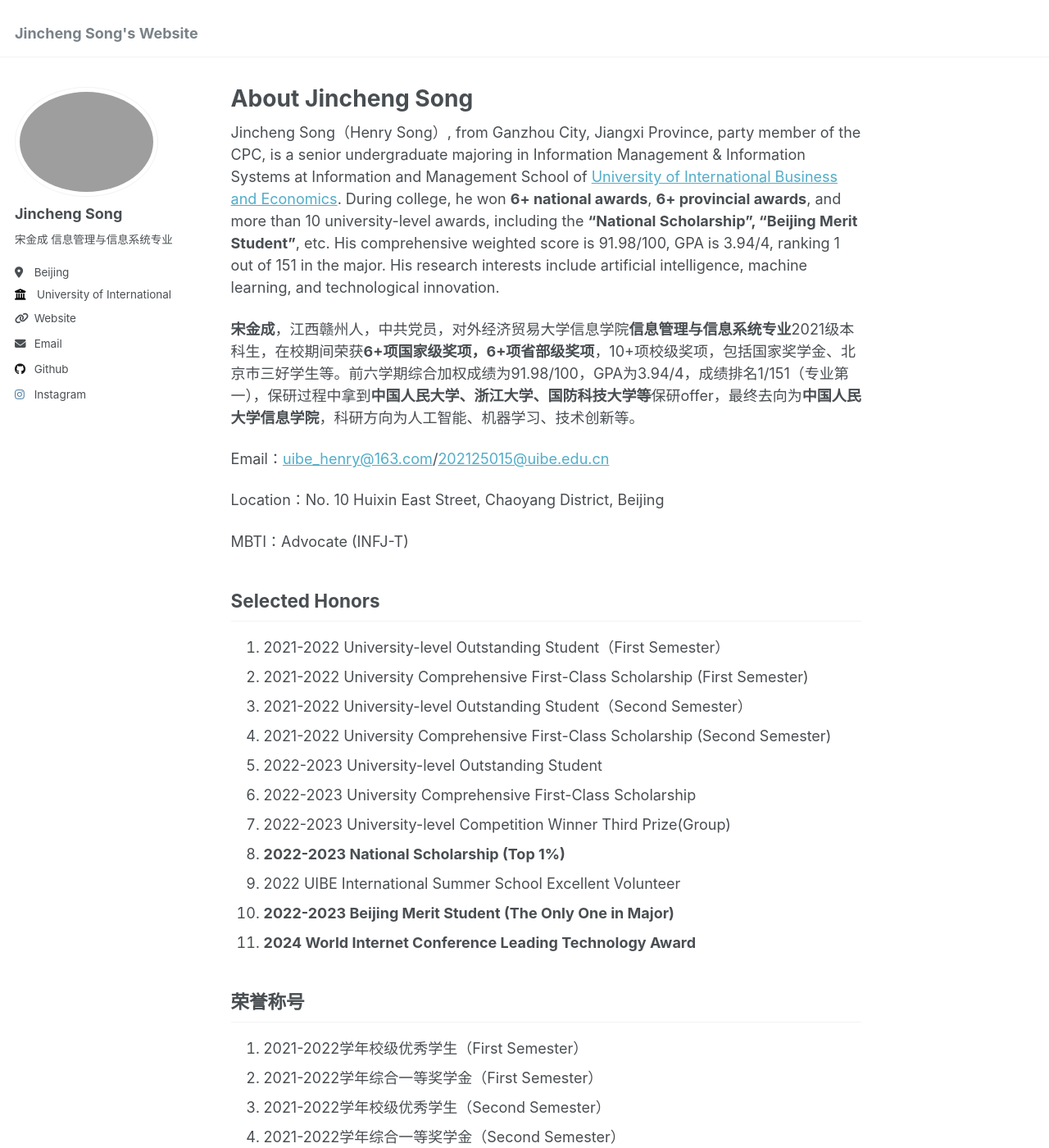
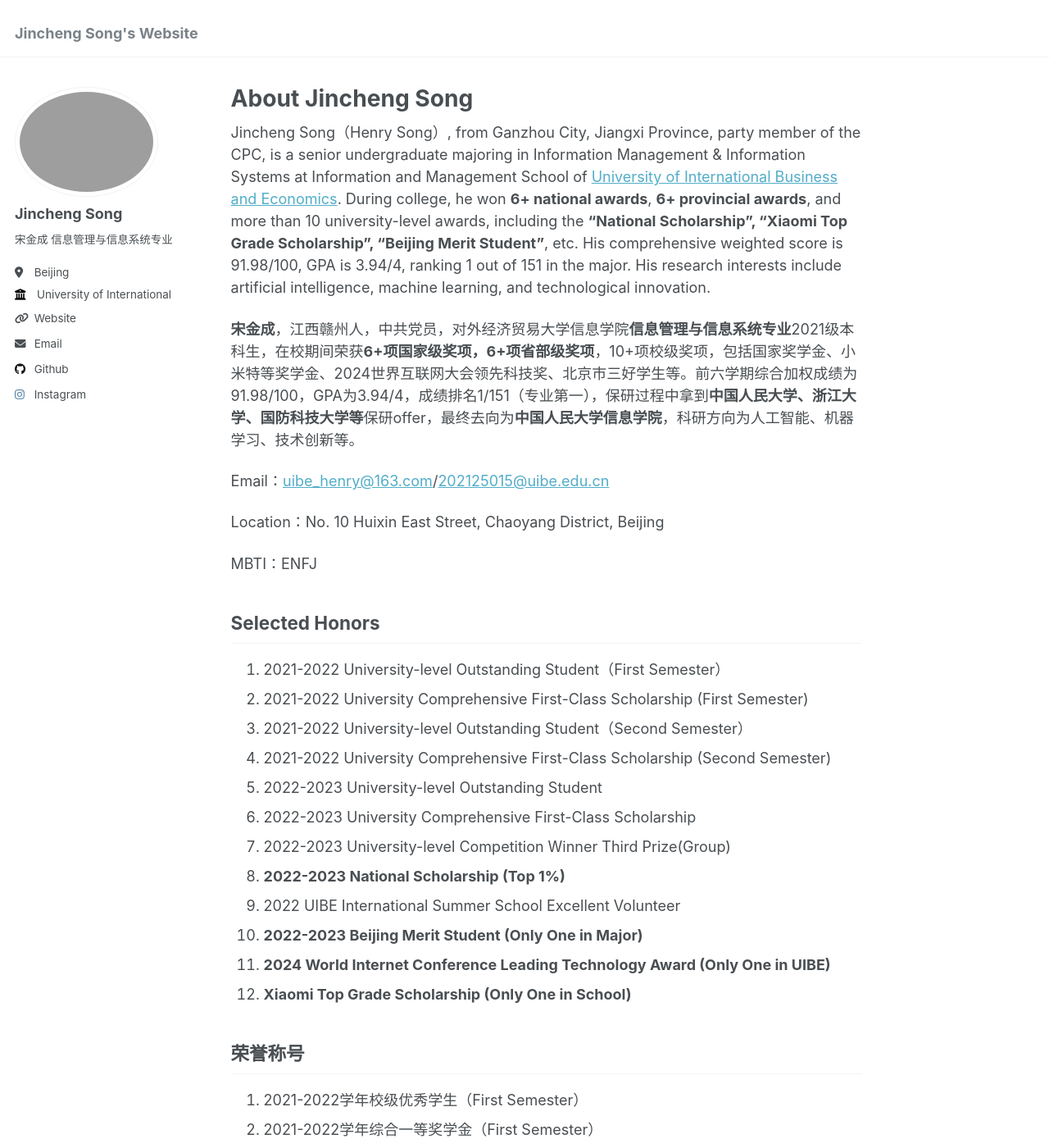
Before and after one commit to henrysong2003/henrysong2003.github.io, a Jekyll site: the page built from _pages/about.md, in a window 1280 px wide and 1400 px high. Shown: the whole window at 82% size. Built offline with Jekyll 4.4.1, drawn with Linux system fonts in a browser that asks for light colours; some of the changed text lies outside the part shown.

Commit message:
Update about.md

```diff
--- a/_pages/about.md
+++ b/_pages/about.md
@@ -6,15 +6,15 @@ redirect_from:
   - /about/
   - /about.html
 ---
-Jincheng Song（Henry Song）, from Ganzhou City, Jiangxi Province, party member of the CPC, is a senior undergraduate majoring in Information Management & Information Systems at Information and Management School of [University of International Business and Economics](https://www.uibe.edu.cn/). During college, he won **6+ national awards**, **6+ provincial awards**, and more than 10 university-level awards, including the **“National Scholarship”, “Beijing Merit Student”**, etc. His comprehensive weighted score is 91.98/100, GPA is 3.94/4, ranking 1 out of 151 in the major. His research interests include artificial intelligence, machine learning, and technological innovation.
+Jincheng Song（Henry Song）, from Ganzhou City, Jiangxi Province, party member of the CPC, is a senior undergraduate majoring in Information Management & Information Systems at Information and Management School of [University of International Business and Economics](https://www.uibe.edu.cn/). During college, he won **6+ national awards**, **6+ provincial awards**, and more than 10 university-level awards, including the **“National Scholarship”, "Xiaomi Top Grade Scholarship", “Beijing Merit Student”**, etc. His comprehensive weighted score is 91.98/100, GPA is 3.94/4, ranking 1 out of 151 in the major. His research interests include artificial intelligence, machine learning, and technological innovation.
 
-**宋金成**，江西赣州人，中共党员，对外经济贸易大学信息学院**信息管理与信息系统专业**2021级本科生，在校期间荣获**6+项国家级奖项，6+项省部级奖项**，10+项校级奖项，包括国家奖学金、北京市三好学生等。前六学期综合加权成绩为91.98/100，GPA为3.94/4，成绩排名1/151（专业第一），保研过程中拿到**中国人民大学、浙江大学、国防科技大学等**保研offer，最终去向为**中国人民大学信息学院**，科研方向为人工智能、机器学习、技术创新等。
+**宋金成**，江西赣州人，中共党员，对外经济贸易大学信息学院**信息管理与信息系统专业**2021级本科生，在校期间荣获**6+项国家级奖项，6+项省部级奖项**，10+项校级奖项，包括国家奖学金、小米特等奖学金、2024世界互联网大会领先科技奖、北京市三好学生等。前六学期综合加权成绩为91.98/100，GPA为3.94/4，成绩排名1/151（专业第一），保研过程中拿到**中国人民大学、浙江大学、国防科技大学等**保研offer，最终去向为**中国人民大学信息学院**，科研方向为人工智能、机器学习、技术创新等。
 
 Email：[uibe_henry@163.com](mailto:uibe_henry@163.com)/[202125015@uibe.edu.cn](mailto:202125015@uibe.edu.cn)
 
 Location：No. 10 Huixin East Street, Chaoyang District, Beijing
 
-MBTI：Advocate (INFJ-T)
+MBTI：ENFJ
 
 Selected Honors
 ------
@@ -27,8 +27,9 @@ Selected Honors
 7. 2022-2023 University-level Competition Winner Third Prize(Group)
 8. **2022-2023 National Scholarship (Top 1%)**
 9. 2022 UIBE International Summer School Excellent Volunteer
-10. **2022-2023 Beijing Merit Student (The Only One in Major)**
-11. **2024 World Internet Conference Leading Technology Award**
+10. **2022-2023 Beijing Merit Student (Only One in Major)**
+11. **2024 World Internet Conference Leading Technology Award (Only One in UIBE)**
+12. **Xiaomi Top Grade Scholarship (Only One in School)**
 
 荣誉称号
 ------
@@ -42,7 +43,8 @@ Selected Honors
 8. **2022-2023年度国家奖学金（Top 1%）**
 9. 2022年度暑期国际学校优秀志愿者
 10. **2022-2023年度北京市三好学生（年级唯一）**
-11. **2024年世界互联网大会领先科技奖收录成果集《科技之魅》**
+11. **2024年世界互联网大会领先科技奖收录成果集《科技之魅》（贸大唯一）**
+12. **小米特等奖学金（学院近五年第一个）**
 
 Selected Awards
 ------
@@ -99,6 +101,7 @@ Activities in University
 5. 对外经济贸易大学新生体检志愿活动（2022）
 6. “强国有我行中华 青春有为报祖国”暑期社会实践活动（2023）
 7. 对外经济贸易大学慢投垒球新生赛三等奖（2023）
+8. IAA Public Affairs Department Member (2024)
 
 For more info
 ------
```
